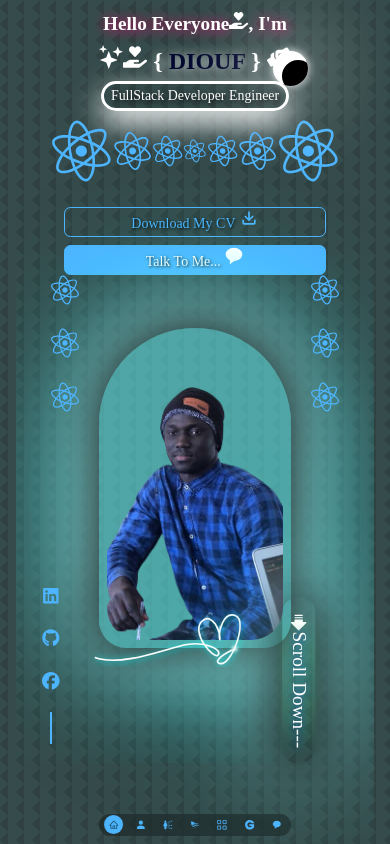
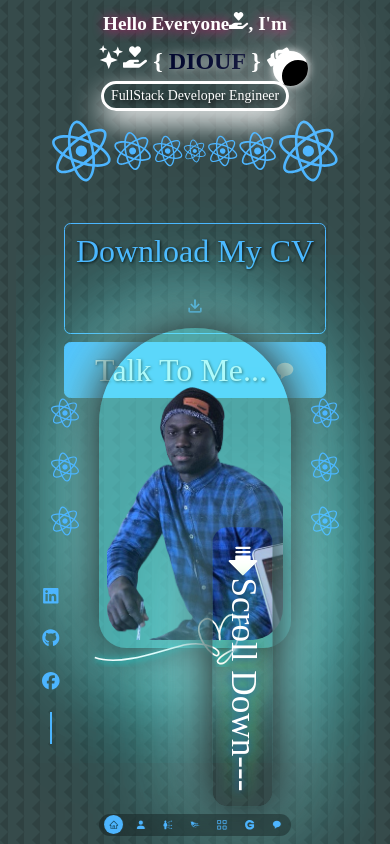
Before and after one commit to Mouhamed1003/keenprogrammer.com, a React (Create React App) app: page / in a window 390 px wide. Shown: the top 844 px of the page. Built offline with nearby package versions, Linux system fonts and the light colour scheme.

Commit message:
Update header.css

```diff
--- a/src/components/header/header.css
+++ b/src/components/header/header.css
@@ -173,33 +173,38 @@ header {
     header {
         height: 100vh;
     }
+    #header h3 {
+        font-size: 160%;
+    }
     .cta {
-        margin-top: 1rem; /* Ajout de marge en haut */
-        margin-left: 10.5rem;
+        margin-top: 2rem; /* Ajout de marge en haut */
+        margin-left: 11rem;
         flex-direction: column; /* Changer la direction des éléments enfants en colonne */
         gap: 2rem; /* Ajout d'un espace entre les éléments enfants */
     }
     .cta a {
-        width: 60%; /* Réduire la largeur des boutons */
+        width: 70%; /* Réduire la largeur des boutons */
+        font-size: 2rem;
     }
     .header_socials {
         left: 1rem; /* Décaler vers la gauche */
         bottom: 0.1rem; /* Décaler vers le bas */
-        font-size: 1.5rem; /* Réduire la taille de la police */
+        font-size: 2.5rem; /* Réduire la taille de la police */
     }
     .maphoto {
-        width: 18rem; /* Réduire la largeur */
-        height: 25rem; /* Réduire la hauteur */
+        width: 28rem; /* Réduire la largeur */
+        height: 45rem; /* Réduire la hauteur */
         left: calc(50% - 0rem); /* Centrer horizontalement */
-        margin-top: 3rem; /* Ajouter de la marge en haut */
+        margin-top: 0rem; /* Ajouter de la marge en haut */
         border-radius: 10rem 10rem 2rem 2rem;
-        padding: 4rem 1rem 1rem 1rem;
+        padding: 1rem 1rem 5rem;
     }
     .scroll_down {
         display: flex; /* Afficher */
         align-items: center; /* Centrer horizontalement */
         justify-content: center; /* Centrer verticalement */
-        bottom: 4rem; /* Décaler vers le bas */
+        bottom: 7.5rem; /* Décaler vers le bas */
+        font-size: 2.2rem;
     }
 }
 
```
